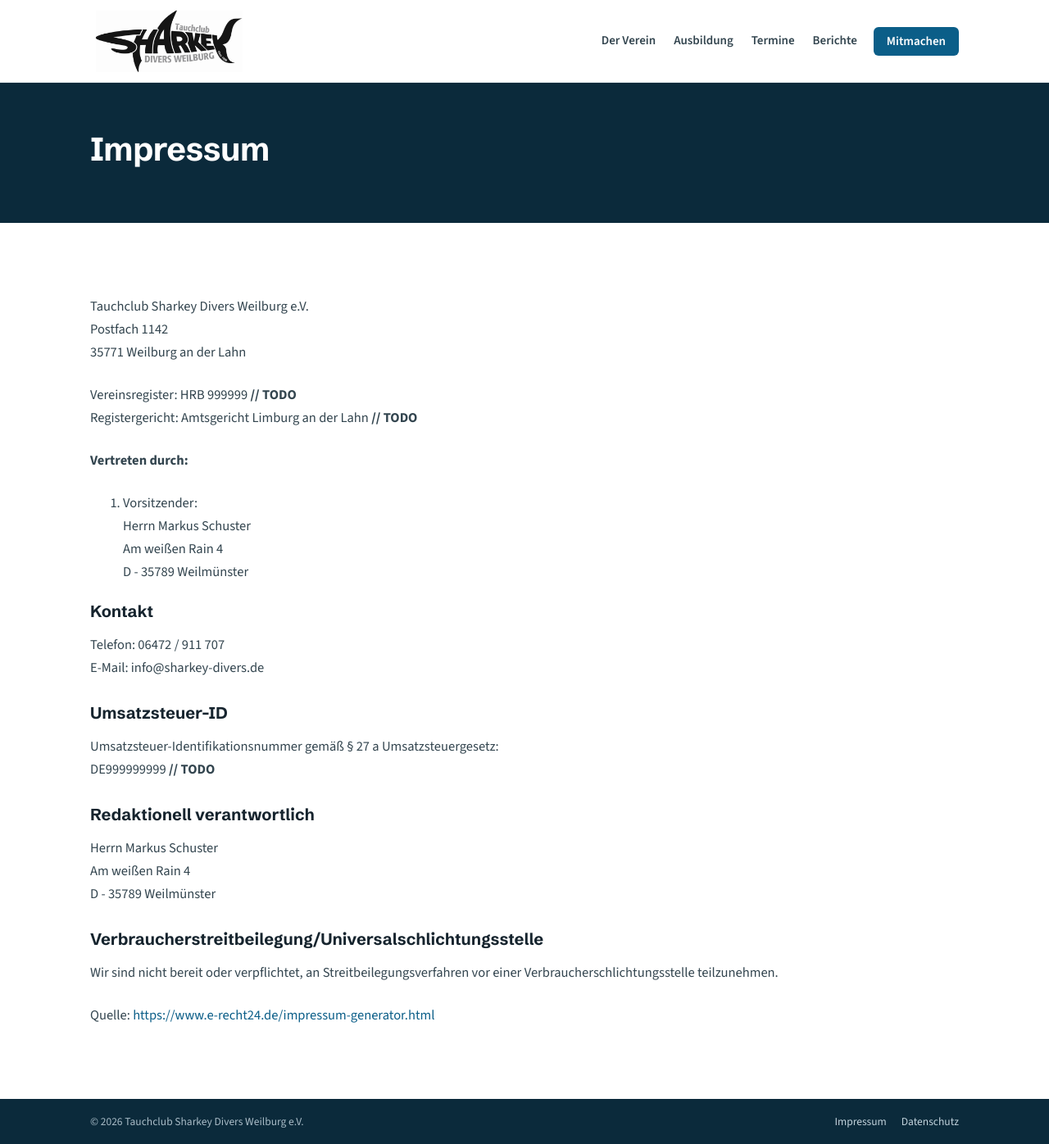
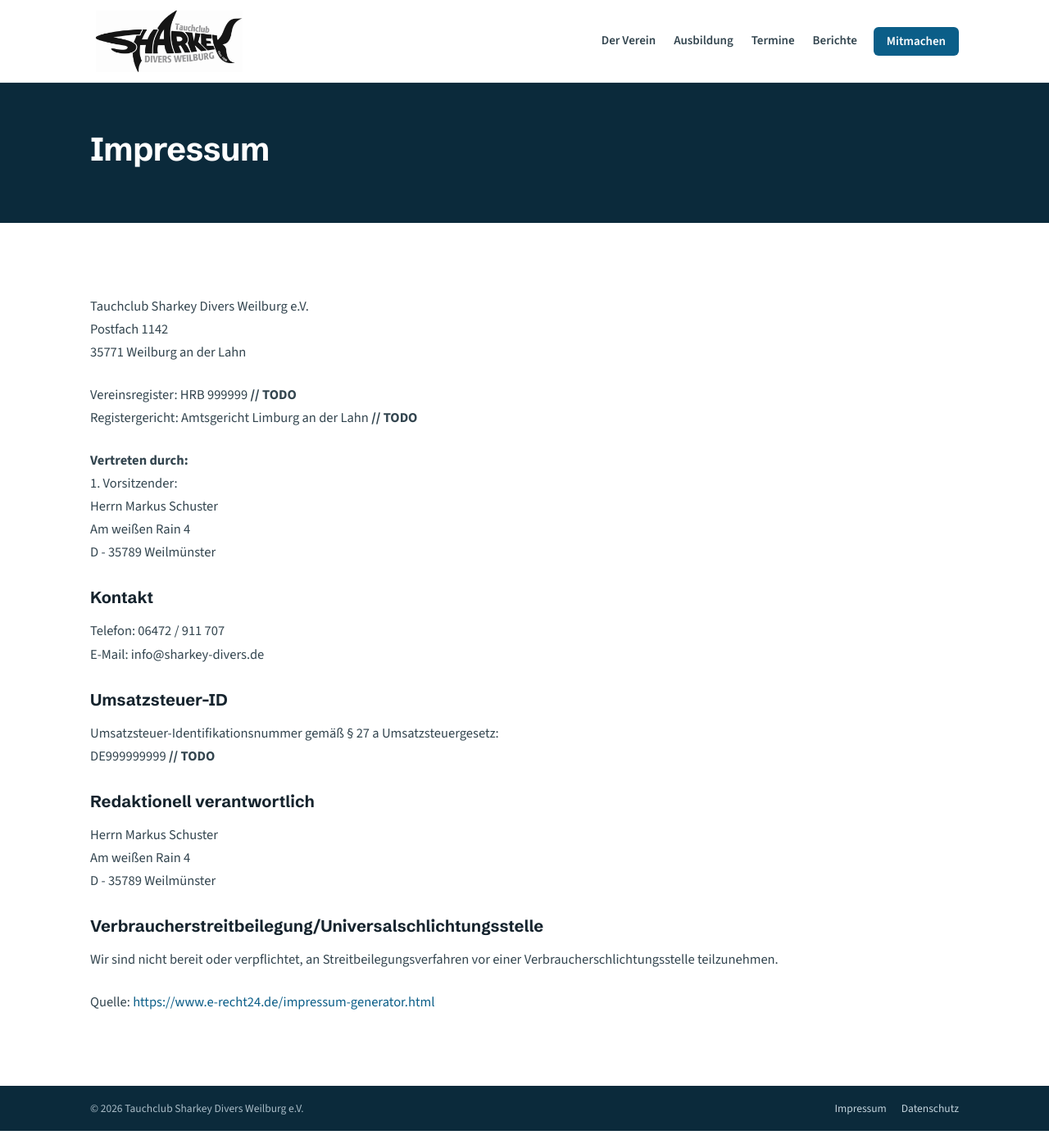
Before and after one commit to hollesse/sharkey-divers.de, a Jekyll site: the page built from impressum.md, in a window 1280 px wide. Shown: the whole page at 82% size. Built offline with Jekyll 4.4.1, drawn with Linux system fonts in a browser that asks for light colours.

Commit message:
fix(design-system): '1. Vorsitzender' im Impressum wird nicht mehr als nummerierte Liste geparst (Punkt escaped) [design-system-001]
Co-Authored-By: Claude Fable 5 <noreply@anthropic.com>

```diff
--- a/impressum.md
+++ b/impressum.md
@@ -12,7 +12,7 @@ Vereinsregister: HRB 999999 **// TODO**
 Registergericht: Amtsgericht Limburg an der Lahn **// TODO**
 
 **Vertreten durch:**
-1. Vorsitzender:
+1\. Vorsitzender:
 Herrn Markus Schuster
 Am weißen Rain 4
 D - 35789 Weilmünster
```
